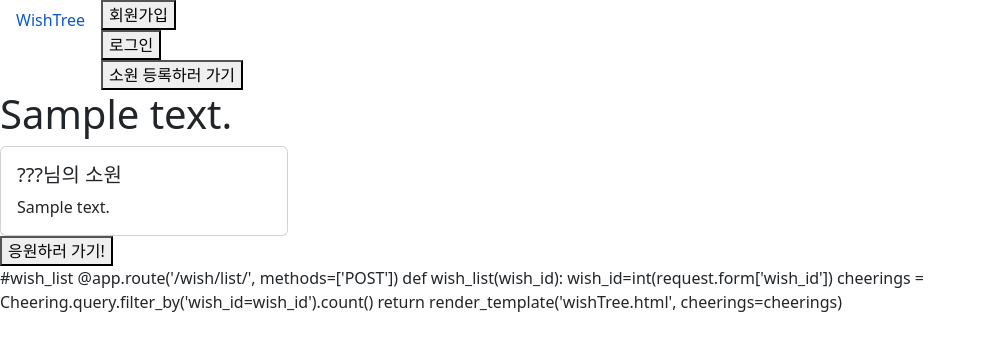
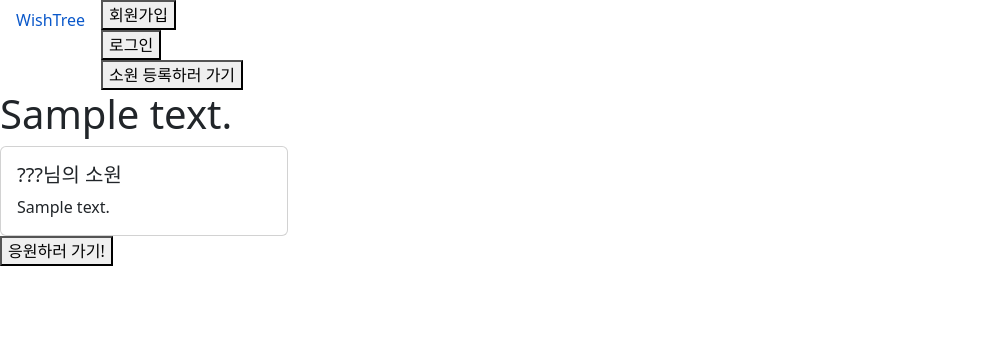
Before and after one commit to wish-tree-team2/wishtree, a Python web app: template templates/index-init.html in a window 1280 px wide. Shown: the top 351 px of the page, without its empty margins (0-986 px from the left). Run offline with Jinja, Linux system fonts and the light colour scheme; the template is opened without the code that fills it: most values are stand-ins (such as "Sample title", 1, 10 or a date in 2020).

Commit message:
Update index-init.html

```diff
--- a/templates/index-init.html
+++ b/templates/index-init.html
@@ -241,19 +241,12 @@
             >
               <button type="submit">응원하러 가기!</button>
             </form>
-#wish_list
-@app.route('/wish/list/<int:wish_id>', methods=['POST'])
-def wish_list(wish_id):
-    wish_id=int(request.form['wish_id'])
-    cheerings = Cheering.query.filter_by('wish_id=wish_id').count()
-    return render_template('wishTree.html', cheerings=cheerings)
           </div>
           {% endfor %}
         </div>
       </section>
     </main>
   </body>
-
   <script
     src="https://cdn.jsdelivr.net/npm/bootstrap@5.3.2/dist/js/bootstrap.bundle.min.js"
     integrity="sha384-C6RzsynM9kWDrMNeT87bh95OGNyZPhcTNXj1NW7RuBCsyN/o0jlpcV8Qyq46cDfL"
```
